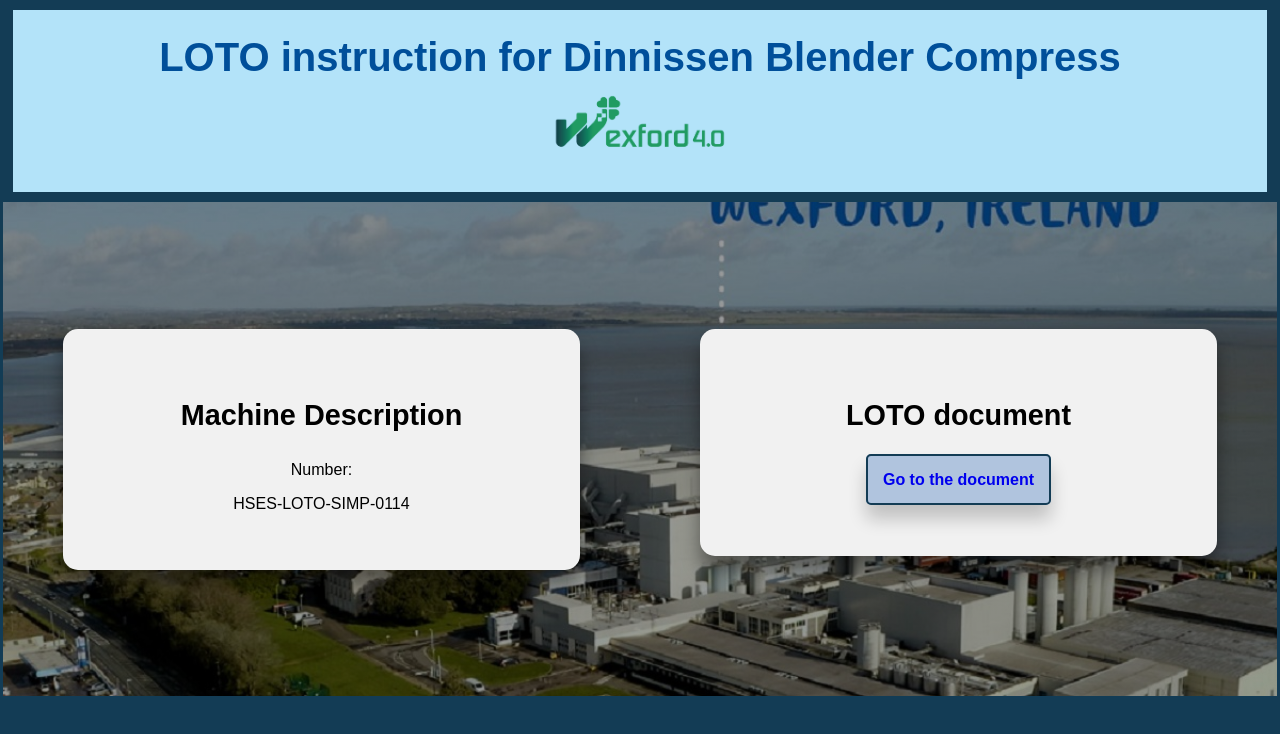
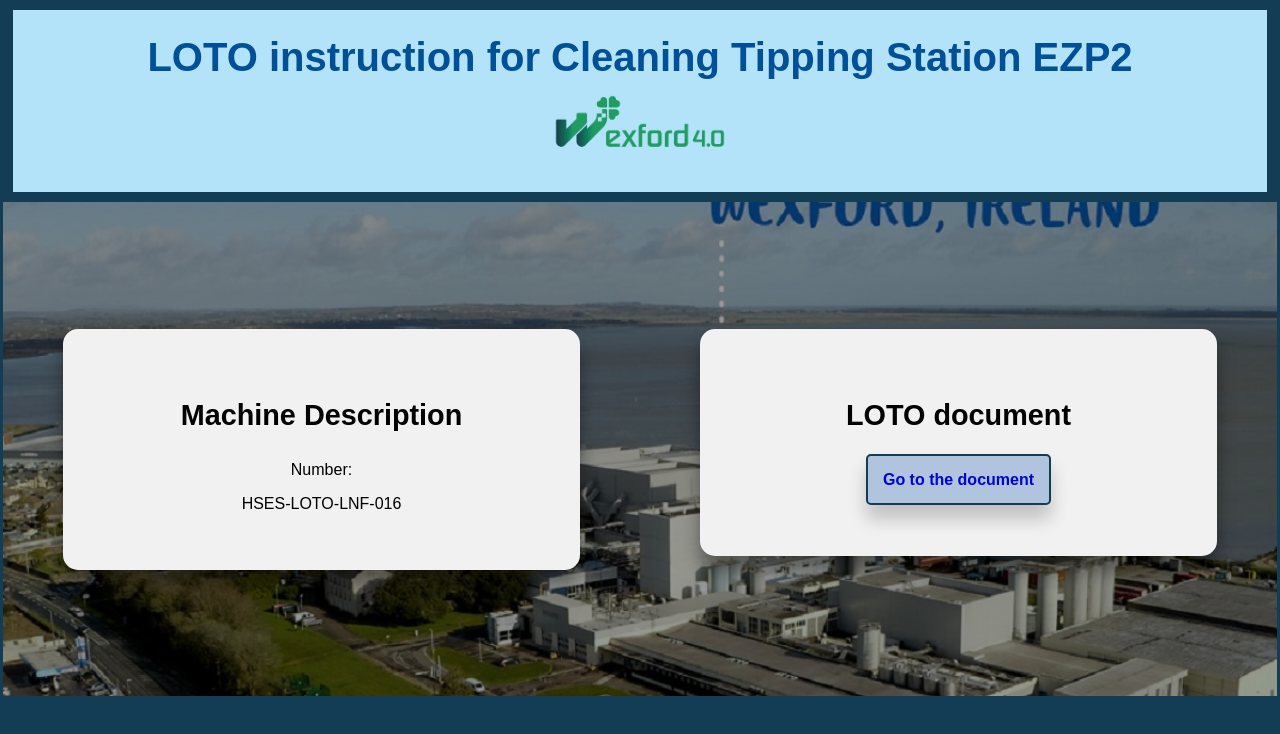
Before and after one commit to Constancetermoz/EZP2-Cleaning-Tipping-Station-, a plain HTML site: page index.html in a window 1280 px wide. Drawn offline with Linux system fonts and the light colour scheme.

Commit message:
Update index.html

```diff
--- a/index.html
+++ b/index.html
@@ -2,13 +2,13 @@
 <html>
 <head>
 <meta name="LOTO Instruction" content="width=device-width, initial-scale=1">
-<title>LOTO INSTRUCTION - Dinnissen Blender Compress</title>
+<title>LOTO INSTRUCTION - Cleaning Tipping Station EZP2</title>
 <link rel="stylesheet" href="style.css">
 </head>
 <body>
 
 <div class="Title">
-  <h1>LOTO instruction for Dinnissen Blender Compress</h1>
+  <h1>LOTO instruction for Cleaning Tipping Station EZP2</h1>
   <img src="logo.png" alt="Wexford digital team logo" style="width:200px;">
 </div>
 
@@ -17,14 +17,14 @@
     <div class="card">
       <h3>Machine Description</h3>
       <p>Number:</p>
-      <p>HSES-LOTO-SIMP-0114</p>
+      <p>HSES-LOTO-LNF-016</p>
     </div>
   </div>
 
   <div class="column">
     <div class="card" style="padding-bottom:67px;">
       <h3 style="padding-bottom:10px;">LOTO document</h3>
-      <a href="https://live.danwex.ideagenqpulse.com/QPulse/default.aspx#ViewID=Revision_DetailView_Active&ObjectKey=5046&ObjectClassName=Bacchus.Xpo.BusinessObjects.Documents.Revision&mode=View">Go to the document</a>
+      <a href="https://live.danwex.ideagenqpulse.com/QPulse/default.aspx#ViewID=Revision_DetailView_Active&ObjectKey=4105&ObjectClassName=Bacchus.Xpo.BusinessObjects.Documents.Revision&mode=View">Go to the document</a>
     </div>
   </div>
 
```
